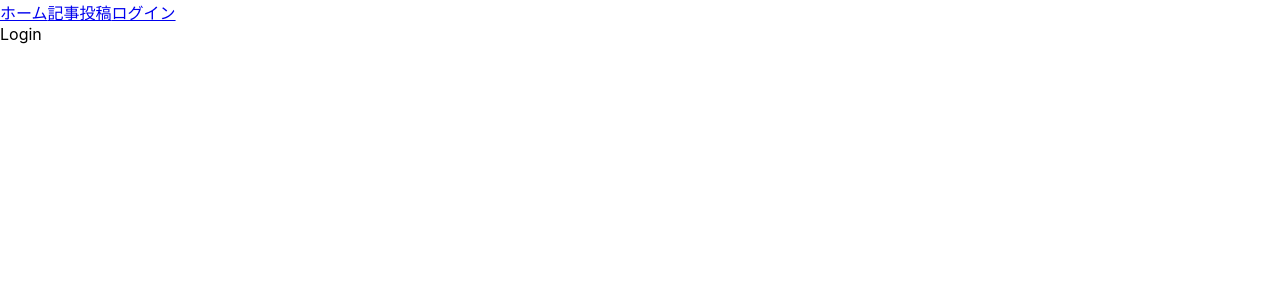
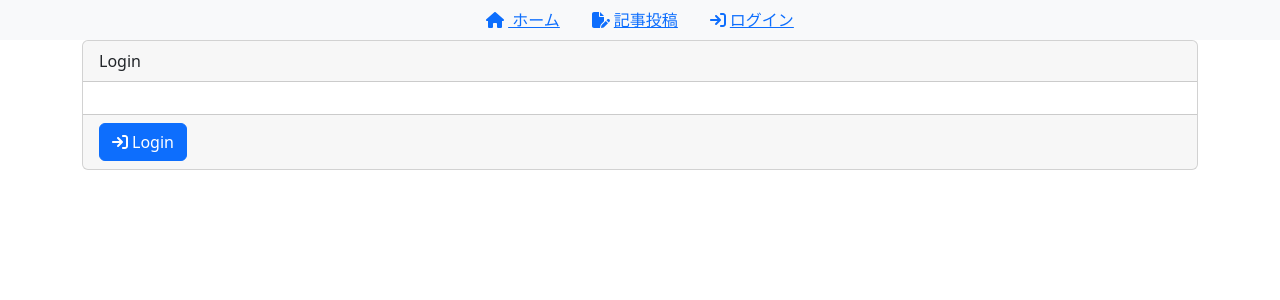
Before and after one commit to keieng/react-blog-firebase, a React (Create React App) app: page /login in a window 1280 px wide. Shown: the top 300 px of the page. Built offline with nearby package versions, Linux system fonts and the light colour scheme.

Commit message:
bootstrap,fontawesomeインストール

```diff
--- a/package.json
+++ b/package.json
@@ -3,11 +3,17 @@
   "version": "0.1.0",
   "private": true,
   "dependencies": {
+    "@fortawesome/fontawesome-svg-core": "^6.2.1",
+    "@fortawesome/free-regular-svg-icons": "^6.2.1",
+    "@fortawesome/free-solid-svg-icons": "^6.2.1",
+    "@fortawesome/react-fontawesome": "^0.2.0",
     "@testing-library/jest-dom": "^5.16.5",
     "@testing-library/react": "^13.4.0",
     "@testing-library/user-event": "^13.5.0",
+    "bootstrap": "^5.2.3",
     "firebase": "^9.15.0",
     "react": "^18.2.0",
+    "react-bootstrap": "^2.7.0",
     "react-dom": "^18.2.0",
     "react-router-dom": "^6.4.5",
     "react-scripts": "5.0.1",
--- a/src/components/Home.js
+++ b/src/components/Home.js
@@ -1,7 +1,12 @@
 import React from "react";
+import { Container } from "react-bootstrap";
 
 const Home = () => {
-  return <div>Home</div>;
+  return (
+    <Container>
+      <div>Home</div>
+    </Container>
+  );
 };
 
 export default Home;
--- a/src/components/Login.js
+++ b/src/components/Login.js
@@ -1,7 +1,29 @@
+import { faArrowRightToBracket } from "@fortawesome/free-solid-svg-icons";
+import { FontAwesomeIcon } from "@fortawesome/react-fontawesome";
+import { signInWithPopup } from "firebase/auth";
 import React from "react";
+import { Button, Card, Container } from "react-bootstrap";
+import { auth, provider } from "../firebase";
 
 const Login = () => {
-  return <div>Login</div>;
+  const loginInWithGoogle = () => {
+    // Googleでログイン
+    signInWithPopup(auth, provider);
+  };
+  return (
+    <Container>
+      <Card>
+        <Card.Header>Login</Card.Header>
+        <Card.Body></Card.Body>
+        <Card.Footer>
+          <Button variant="primary" onClick={loginInWithGoogle}>
+            <FontAwesomeIcon icon={faArrowRightToBracket} className="me-1" />
+            Login
+          </Button>
+        </Card.Footer>
+      </Card>
+    </Container>
+  );
 };
 
 export default Login;
--- a/src/components/Navbar.js
+++ b/src/components/Navbar.js
@@ -1,14 +1,43 @@
+import {
+  faArrowRightToBracket,
+  faFilePen,
+  faHome,
+} from "@fortawesome/free-solid-svg-icons";
+import { FontAwesomeIcon } from "@fortawesome/react-fontawesome";
 import React from "react";
+import { Nav } from "react-bootstrap";
 import { Link } from "react-router-dom";
 
 const Navbar = () => {
   return (
-    <nav>
-      <Link to="/">ホーム</Link>
-      <Link to="/createpost">記事投稿</Link>
-      <Link to="/login">ログイン</Link>
-      {/* <Link to="/logout"></Link> */}
-    </nav>
+    <Nav
+      className="justify-content-center bg-light"
+      /* defaultActiveKey="/home" */ as="ul"
+    >
+      <Nav.Item as="li">
+        <Nav.Link href="/home">
+          <Link to="/">
+            <FontAwesomeIcon icon={faHome} className="me-1" /> ホーム
+          </Link>
+        </Nav.Link>
+      </Nav.Item>
+      <Nav.Item as="li">
+        <Nav.Link eventKey="link-1">
+          <Link to="/createpost">
+            <FontAwesomeIcon icon={faFilePen} className="me-1" />
+            記事投稿
+          </Link>
+        </Nav.Link>
+      </Nav.Item>
+      <Nav.Item as="li">
+        <Nav.Link eventKey="link-2">
+          <Link to="/login">
+            <FontAwesomeIcon icon={faArrowRightToBracket} className="me-1" />
+            ログイン
+          </Link>
+        </Nav.Link>
+      </Nav.Item>
+    </Nav>
   );
 };
 
--- a/src/index.js
+++ b/src/index.js
@@ -2,6 +2,7 @@ import React from "react";
 import ReactDOM from "react-dom/client";
 import "./index.css";
 import App from "./App";
+import "bootstrap/dist/css/bootstrap.min.css";
 
 const root = ReactDOM.createRoot(document.getElementById("root"));
 root.render(
```
Also changed, not shown: src/components/Navbar.css (deleted), 1 other file (tests, documents, lock files or other folders).
